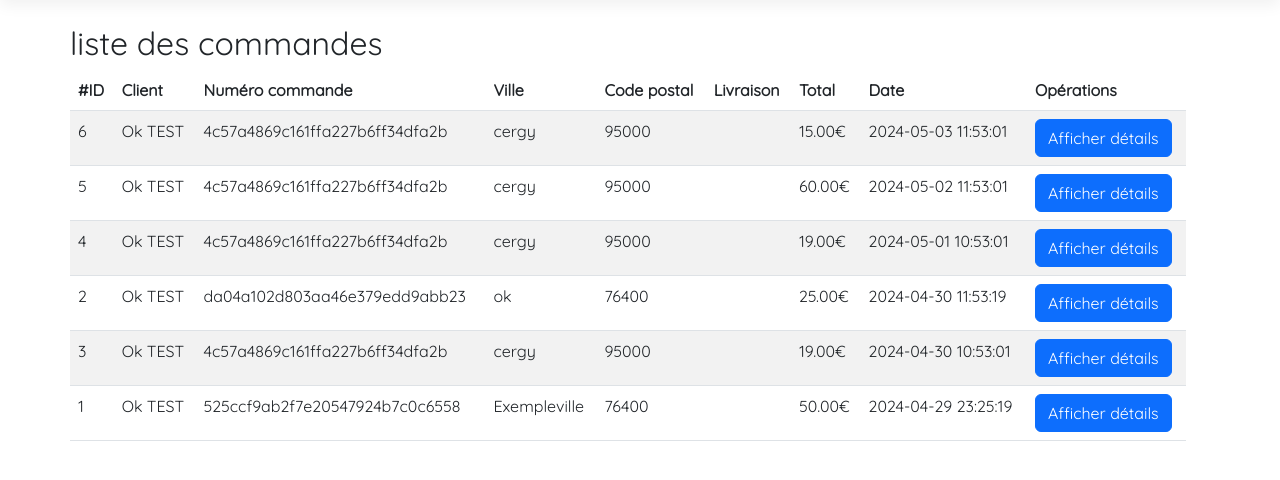
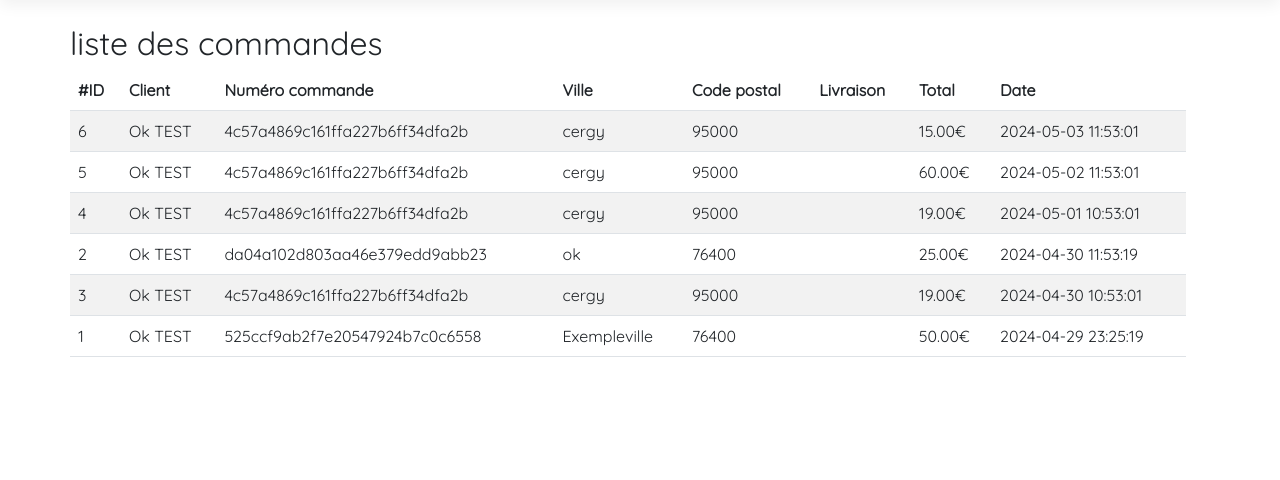
Before and after one commit to Simiamine/Pokeshop, a PHP site: page /php/admin/afficher_commande.php in a window 1280 px wide; the page is wider, and only the part inside the window is pictured. Shown: the part 130-610 px from the top of that part. Run offline with PHP 8.4, Linux system fonts and the light colour scheme; the visitor is signed in with stand-in values (Sample User, id 1); data comes from the database, SQL or seed files in the repository; data that the repository does not hold is empty; some libraries are stand-ins or nearby versions.

Commit message:
Add files via upload

```diff
--- a/php/admin/afficher_commande.php
+++ b/php/admin/afficher_commande.php
@@ -48,7 +48,6 @@
                                 <th>Livraison</th>
                                 <th>Total</th>
                                 <th> Date </th>
-                                <th>Opérations</th>
                             </tr>
                         </thead>
 
@@ -68,7 +67,6 @@
                         echo "<td>" . $commande['livraison'] . "</td>";
                         echo "<td>" . $commande['total'] . "€</td>";
                         echo "<td>" . $commande['date_creation'] . "</td>";
-                        echo "<td><a class='btn btn-primary' href='#?id=" . $commande['id'] . "'>Afficher détails</a></td>";
                         echo "</tr>";
 }
 ?>
```
